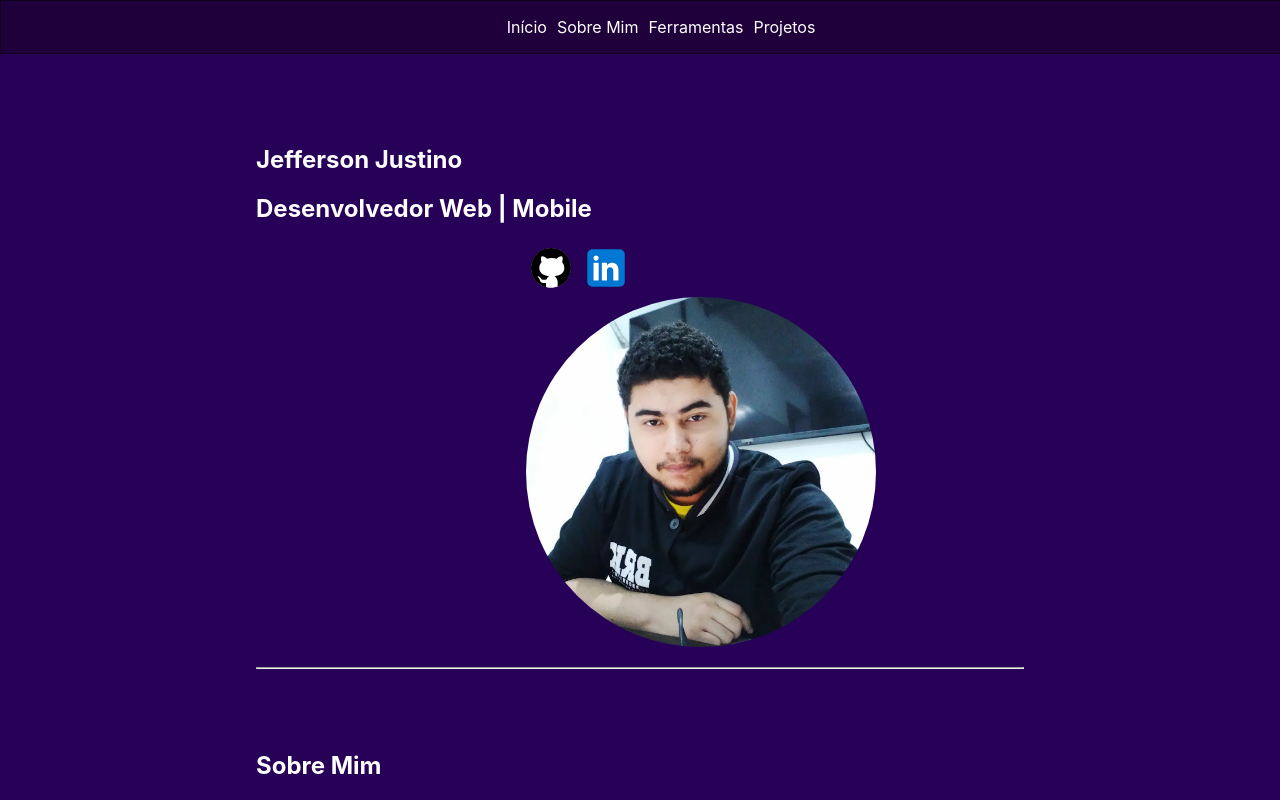
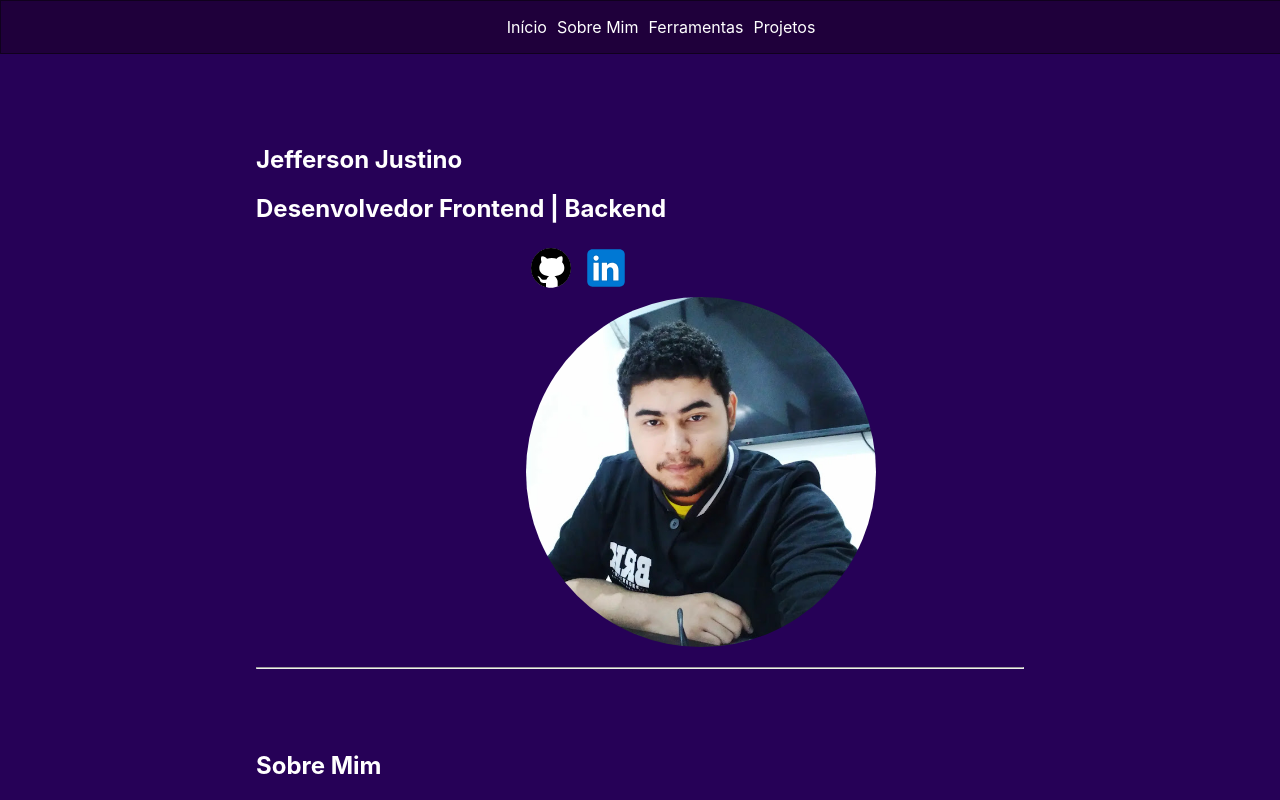
Before and after one commit to jefferson-justino/Portfolio, a React (Create React App) app: page / in a window 1280 px wide. Shown: the top 800 px of the page. Built offline with nearby package versions, Linux system fonts and the light colour scheme.

Commit message:
Mudança de título

```diff
--- a/src/App.js
+++ b/src/App.js
@@ -33,7 +33,7 @@ function App() {
         <main  >
          <section>
           <h1 id='inicio'>Jefferson Justino</h1>
-          <h2>Desenvolvedor Web | Mobile</h2>
+          <h2>Desenvolvedor Frontend | Backend</h2>
 
             <figure>
             <a href='https://github.com/jefferson-justino' target='_blank'  rel="noreferrer"> <img src={github} className='icone' alt='github'/> </a>
```
